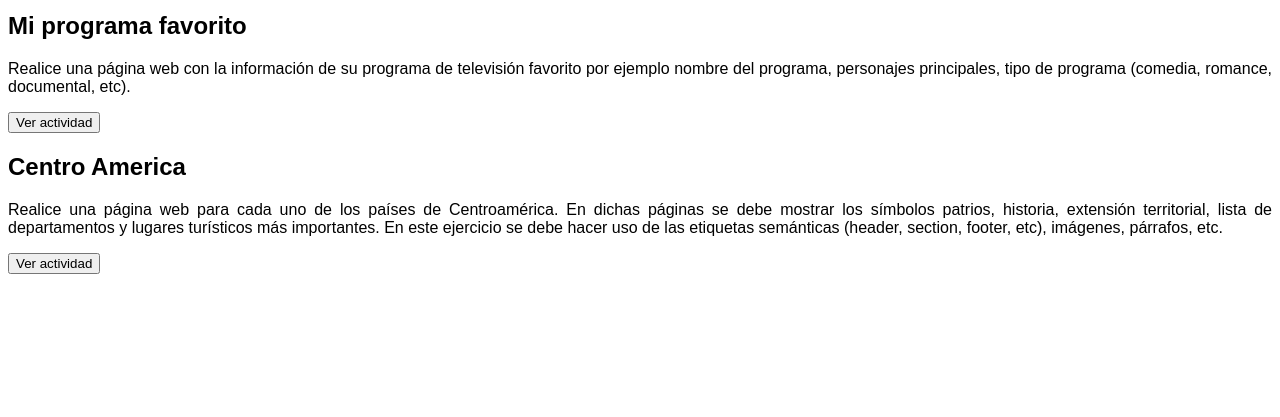
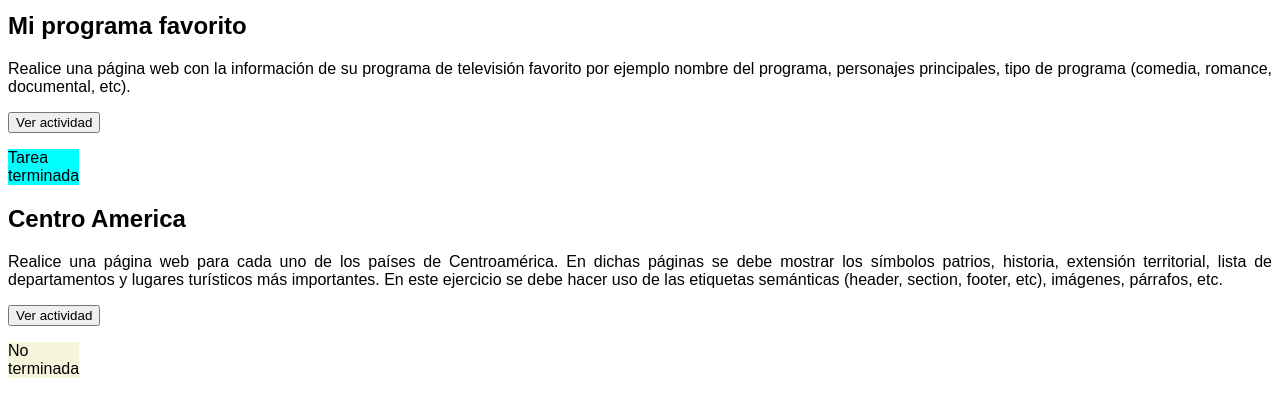
Before and after one commit to olivermendez/PUCMM-ProgWeb, a plain HTML site: page unidad1/guia1/index.html in a window 1280 px wide. Shown: the part 213-630 px from the top of the page. Drawn offline with Linux system fonts and the light colour scheme.

Commit message:
Mi programa favoritov1.2 little changes

```diff
--- a/unidad1/guia1/index.html
+++ b/unidad1/guia1/index.html
@@ -18,6 +18,9 @@
         <form action="./homework/tvProgram/index.html">
             <input type="submit" value="Ver actividad" />
         </form>
+        <div class="finished">
+            <p>Tarea terminada</p>
+        </div>
     </div>
 
     <div>
@@ -28,6 +31,9 @@
         <form action="./homework/centroamerica/index.html">
             <input type="submit" value="Ver actividad" />
         </form>
+        <div class="Noyet">
+            <p>No terminada</p>
+        </div>
     </div>
 
 </body>
--- a/unidad1/guia1/style.css
+++ b/unidad1/guia1/style.css
@@ -9,6 +9,17 @@ h1 {
     font-size: 50px;
 
 }
+
+.finished {
+    background-color:aqua;
+    width: min-content;
+}
+
+.Noyet{
+    background-color:beige;
+    width: min-content;
+}
+
 body { font-family: "Arial" }
 
 p {
```
